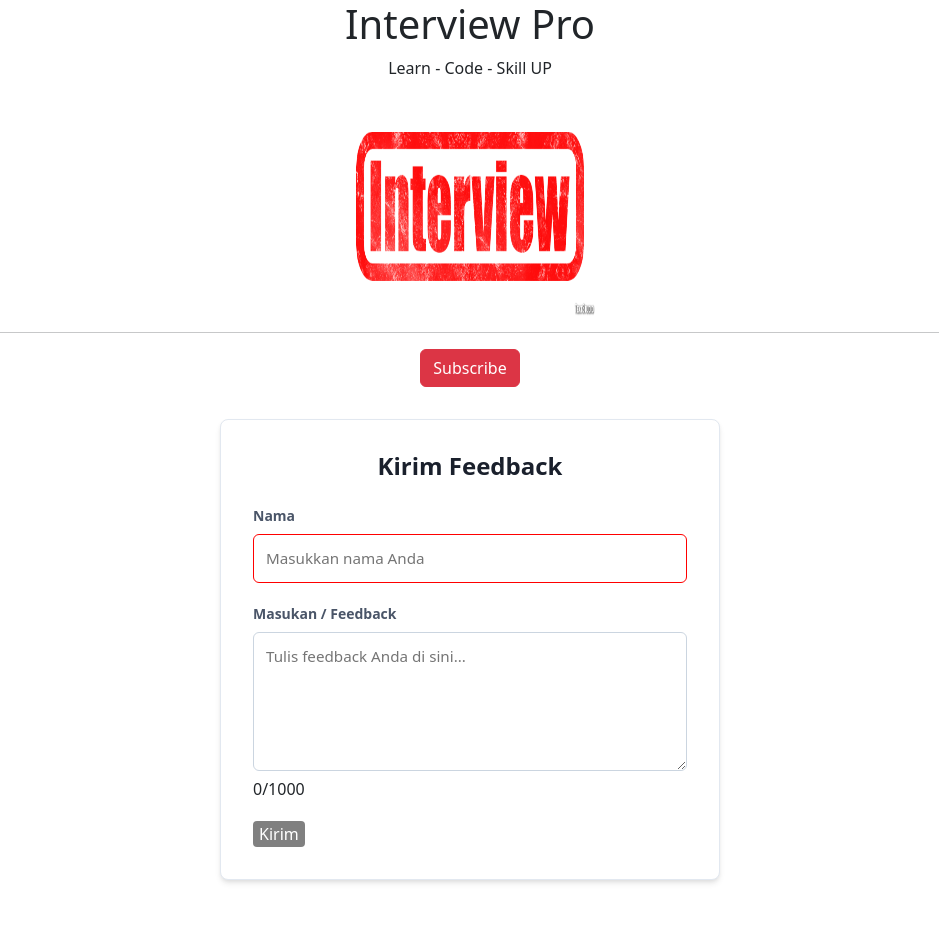
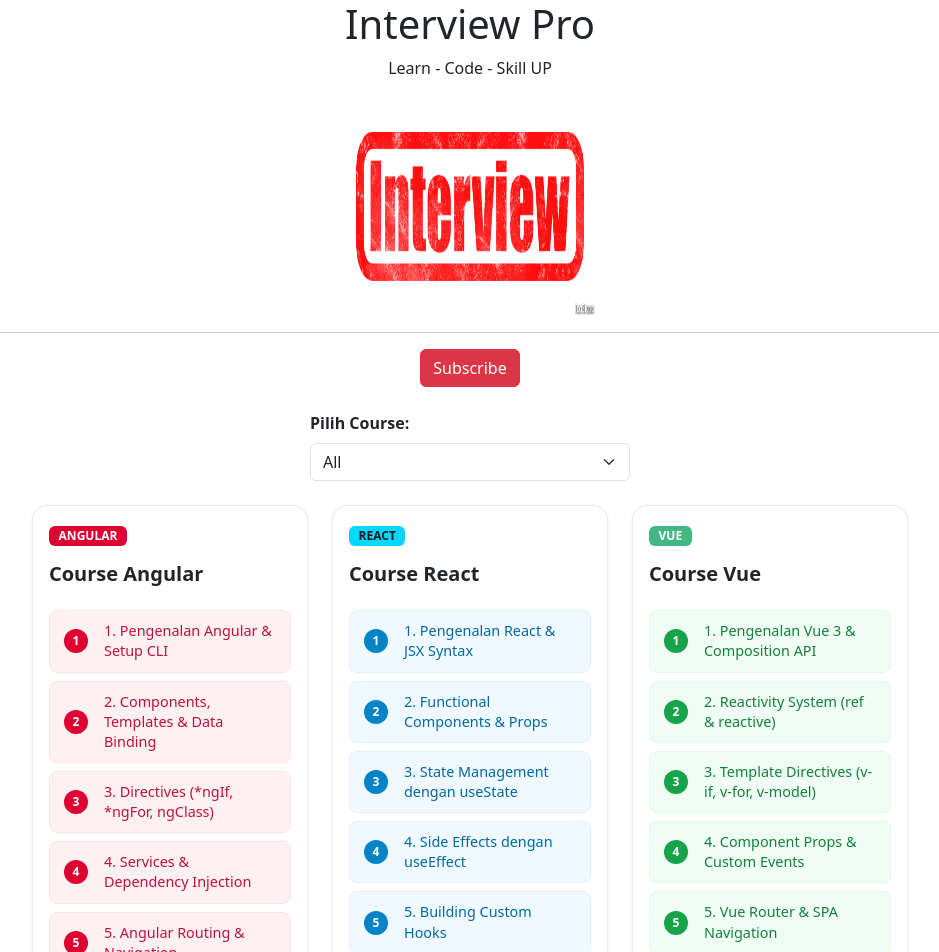
Before and after one commit to robbybenta/angular-16-exercise, an Angular app: page / in a window 1280 px wide. Shown: the top 952 px of the page, without its empty margins (170-1109 px from the left). Before the commit the page ends 912 px from the top, so only its background shows below. Built offline with nearby package versions, Linux system fonts and the light colour scheme.

Commit message:
Learn: Directives in Angular | Component, Structural, Attribute | ngFor, ngIf V1

```diff
--- a/src/app/app.component.html
+++ b/src/app/app.component.html
@@ -13,5 +13,6 @@
   <hr>
   <button class="btn btn-danger" [disabled]="shouldDisable" (click)="onSubscribeClick(channel, $event)">{{isSubcribed ? 'Unsubscribe' : 'Subscribe'}}</button>
 </div>
-<app-feedback></app-feedback>
+<!-- <app-feedback></app-feedback> -->
+ <app-videos></app-videos>
 </div>
--- a/src/app/app.module.ts
+++ b/src/app/app.module.ts
@@ -7,13 +7,15 @@ import { ProjectComponent } from './components/projects/project.component';
 import { ProfileComponent } from './components/profile/profile.component';
 import { FeedbackComponent } from './components/feedback/feedback.component';
 import { FormsModule } from '@angular/forms';
+import { VideosComponent } from './components/videos/videos.component';
 
 @NgModule({
   declarations: [
     AppComponent,
     ProjectComponent,
     ProfileComponent,
-    FeedbackComponent
+    FeedbackComponent,
+    VideosComponent
   ],
   imports: [
     BrowserModule,
--- /dev/null
+++ b/src/app/components/videos/videos.component.css
@@ -0,0 +1,131 @@
+.videos-container {
+  max-width: 900px;
+  margin: 2rem auto;
+}
+
+#select-course {
+  max-width: 320px;
+  margin: 0 auto 2rem auto;
+}
+
+.video-card {
+  transition: transform 0.3s cubic-bezier(0.16, 1, 0.3, 1), box-shadow 0.3s cubic-bezier(0.16, 1, 0.3, 1);
+  border-radius: 16px;
+  background-color: #ffffff;
+  border: 1px solid rgba(0, 0, 0, 0.08) !important;
+}
+
+.video-card:hover {
+  transform: translateY(-6px);
+  box-shadow: 0 16px 32px rgba(0, 0, 0, 0.08) !important;
+}
+
+/* Badge styles by framework */
+.badge-angular {
+  background-color: #dd0031;
+  color: #ffffff;
+  font-weight: 600;
+  padding: 0.35em 0.8em;
+  font-size: 0.75rem;
+}
+
+.badge-react {
+  background-color: #00d8ff;
+  color: #1a1a1a;
+  font-weight: 600;
+  padding: 0.35em 0.8em;
+  font-size: 0.75rem;
+}
+
+.badge-vue {
+  background-color: #42b883;
+  color: #ffffff;
+  font-weight: 600;
+  padding: 0.35em 0.8em;
+  font-size: 0.75rem;
+}
+
+/* Lesson box list container */
+.lessons-container {
+  margin-top: 0.5rem;
+}
+
+/* Base style for individual lesson card item */
+.lesson-item {
+  border: 1px solid transparent;
+  font-size: 0.9rem;
+  font-weight: 500;
+  transition: all 0.2s ease-in-out;
+  cursor: pointer;
+  padding: 10px 14px;
+}
+
+.lesson-badge {
+  width: 24px;
+  height: 24px;
+  font-size: 0.75rem;
+  border-radius: 50%;
+  flex-shrink: 0;
+}
+
+.lesson-name {
+  line-height: 1.4;
+  font-weight: 500;
+}
+
+/* Framework specific item colors & behavior */
+.lesson-angular {
+  background-color: #fff1f2;
+  border-color: #ffe4e6;
+  color: #be123c;
+}
+
+.lesson-angular:hover {
+  background-color: #ffe4e6;
+  border-color: #fda4af;
+  transform: translateX(4px);
+}
+
+.lesson-angular .lesson-badge {
+  background-color: #dd0031;
+  color: #ffffff;
+}
+
+.lesson-react {
+  background-color: #f0f9ff;
+  border-color: #e0f2fe;
+  color: #0369a1;
+}
+
+.lesson-react:hover {
+  background-color: #e0f2fe;
+  border-color: #7dd3fc;
+  transform: translateX(4px);
+}
+
+.lesson-react .lesson-badge {
+  background-color: #0284c7;
+  color: #ffffff;
+}
+
+.lesson-vue {
+  background-color: #f0fdf4;
+  border-color: #dcfce7;
+  color: #15803d;
+}
+
+.lesson-vue:hover {
+  background-color: #dcfce7;
+  border-color: #86efac;
+  transform: translateX(4px);
+}
+
+.lesson-vue .lesson-badge {
+  background-color: #16a34a;
+  color: #ffffff;
+}
+
+.item-video-title {
+  font-size: 0.95rem;
+  color: #6c757d;
+}
--- /dev/null
+++ b/src/app/components/videos/videos.component.html
@@ -0,0 +1,53 @@
+<div class="videos-container container my-4">
+  <div id="select-course" class="mb-4">
+    <label for="list-course" class="form-label fw-bold mb-2">Pilih Course:</label>
+    <select name="list_courses" id="list-course" class="form-select" [(ngModel)]="selectedCourse">
+      <option value="All">All</option>
+      <option value="react">React JS</option>
+       <option value="svelte">Svelte</option>
+      <option value="vue">Vue JS</option>
+      <option value="angular">Angular</option>
+    </select>
+  </div>
+
+  <div class="video-courses row g-4">
+    <!-- Cara Pertama - Ng For didalam Object nya -->
+    <!-- <div class="col-12 col-md-4">
+      <div class="card video-card h-100 shadow-sm border-0">
+        <div class="card-body">
+          <span class="badge bg-danger mb-2">{{selectedCourse | titlecase}}</span>
+          <label for="course_angular" class="form-label d-block fw-bold h5 mb-2">Course {{selectedCourse | titlecase}}</label>
+          <div class="item-video-title" *ngFor="let item of filteredCourse()" let i="index">{{item}}</div>
+        </div>
+      </div>
+    </div> -->
+    <!-- Cara Kedua - Ng For langsung di Object nya -->
+     <ng-container *ngIf="hasCourses(); else emptyCourses">
+      <div class="col-12 col-md-4" *ngFor="let course of filteredCourse() | keyvalue">
+      <div class="card video-card h-100 shadow-sm border-0">
+        <div class="card-body d-flex flex-column">
+          <div class="mb-3">
+            <span class="badge badge-pill" [ngClass]="'badge-' + course.key">{{course.key | uppercase}}</span>
+          </div>
+          <h5 class="fw-bold mb-3">Course {{course.key | titlecase}}</h5>
+          <div class="lessons-container d-flex flex-column gap-2">
+            <div class="lesson-item d-flex align-items-center gap-3 p-2.5 rounded-3"
+                 *ngFor="let lesson of course.value; let i = index"
+                 [ngClass]="'lesson-' + course.key">
+              <span class="lesson-badge d-flex align-items-center justify-content-center fw-bold">
+                {{i + 1}}
+              </span>
+              <span class="lesson-name">{{lesson}}</span>
+            </div>
+          </div>
+        </div>
+      </div>
+    </div>
+     </ng-container>
+     <ng-template #emptyCourses>
+      <div class="col-12 text-center my-4">
+    <p class="text-muted fw-bold">Course is empty!</p>
+  </div>
+     </ng-template>
+  </div>
+</div>
--- /dev/null
+++ b/src/app/components/videos/videos.component.ts
@@ -0,0 +1,73 @@
+import { Component } from '@angular/core';
+
+@Component({
+  selector: 'app-videos',
+  templateUrl: './videos.component.html',
+  styleUrls: ['./videos.component.css']
+})
+export class VideosComponent {
+  playlist_courses: { [key: string]: string[] } = {
+    angular: [
+      '1. Pengenalan Angular & Setup CLI',
+      '2. Components, Templates & Data Binding',
+      '3. Directives (*ngIf, *ngFor, ngClass)',
+      '4. Services & Dependency Injection',
+      '5. Angular Routing & Navigation',
+      '6. RxJS Basics & Observables',
+      '7. Template-Driven & Reactive Forms',
+      '8. HTTP Client & API Integration'
+    ],
+    vue: [
+      '1. Pengenalan Vue 3 & Composition API',
+      '2. Reactivity System (ref & reactive)',
+      '3. Template Directives (v-if, v-for, v-model)',
+      '4. Component Props & Custom Events',
+      '5. Vue Router & SPA Navigation',
+      '6. State Management dengan Pinia',
+      '7. Custom Composables',
+      '8. Handling HTTP Request (Axios / Fetch)'
+    ],
+    react: [
+      '1. Pengenalan React & JSX Syntax',
+      '2. Functional Components & Props',
+      '3. State Management dengan useState',
+      '4. Side Effects dengan useEffect',
+      '5. Building Custom Hooks',
+      '6. React Router DOM Navigation',
+      '7. Global State dengan Context API',
+      '8. Fetching Data & API Integration'
+    ]
+  };
+  selectedCourse: string = 'All';
+  filteredCourse = ()=>{
+    // Cara Pertama Men-Looping didalam object nya
+    // return this.playlist_courses[this.selectedCourse]
+    // Cara Kedua Men-Looping object nya dan menggunakan filter
+    if(this.selectedCourse === 'All'){
+      return this.playlist_courses;
+    }
+    // return {
+    //   [this.selectedCourse] : this.playlist_courses[this.selectedCourse]
+    // }
+   else{
+    // console.log(Object.keys(this.playlist_courses), 'test');
+    // console.log(Object.fromEntries(Object.entries(this.playlist_courses)),'tesrt')
+
+    //  return Object.fromEntries(Object.entries(this.playlist_courses).filter(([key]) => key === this.selectedCourse))
+    return {
+      [this.selectedCourse]: this.playlist_courses[this.selectedCourse]
+    }
+   }
+  }
+
+  hasCourses():boolean {
+    const courses = this.filteredCourse()
+    if(!courses) return false
+    return Object.values(courses).some(lessons=> Array.isArray(lessons) && lessons.length > 0)
+  }
+  // hasCourses(): boolean {
+  //   const courses = this.filteredCourse();
+  //   if (!courses) return false;
+  //   return Object.values(courses).some(lessons => Array.isArray(lessons) && lessons.length > 0);
+  // }
+}
```
Also changed, not shown: 1 other file (tests, documents, lock files or other folders).
